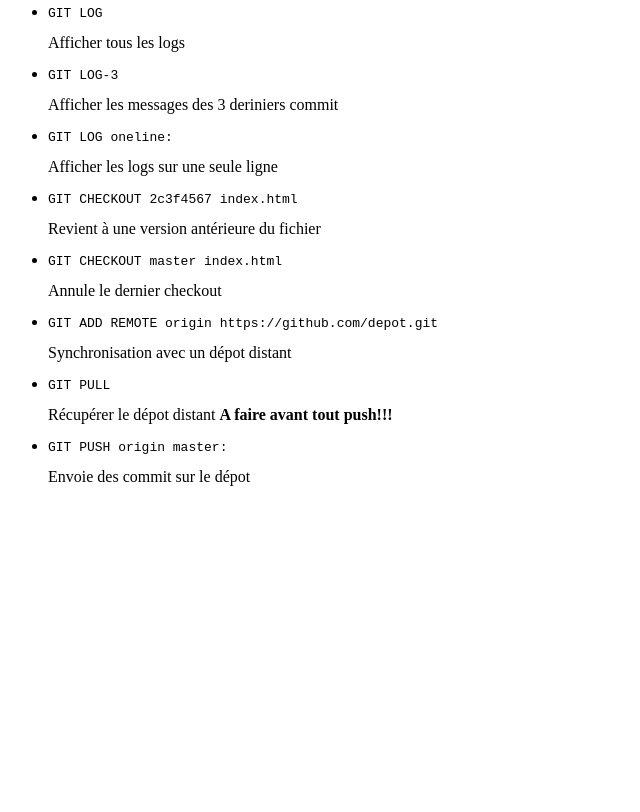
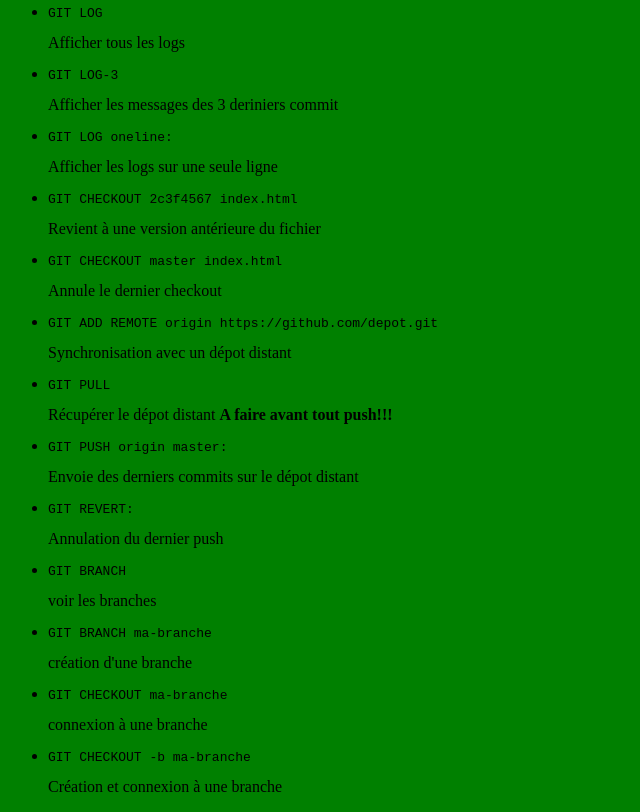
Before and after one commit to dauphine23/projetGit, a plain HTML site: page index.html in a window 1280 px wide. Shown: the part 697-1509 px from the top of the page, without its empty margins (0-640 px from the left). Before the commit the page ends 1199 px from the top, so only its background shows below. Drawn offline with Linux system fonts and the light colour scheme.

```diff
--- a/css/style.css
+++ b/css/style.css
@@ -1 +1,4 @@
 h1{ color: pink; }
+body{
+	background: green;
+}
--- a/index.html
+++ b/index.html
@@ -24,7 +24,12 @@
 		<li><pre>GIT CHECKOUT master index.html</pre>Annule le dernier checkout</li>
 		<li><pre>GIT ADD REMOTE origin https://github.com/depot.git</pre>Synchronisation avec un dépot distant</li>
 		<li><pre>GIT PULL</pre>Récupérer le dépot distant <strong>A faire avant tout push!!!</strong></li>
-		<li><pre>GIT PUSH origin master:</pre>Envoie des commit sur le dépot </li>
+		<li><pre>GIT PUSH origin master:</pre>Envoie des derniers commits sur le dépot distant </li>
+		<li><pre>GIT REVERT:</pre>Annulation du dernier push</li>
+		<li><pre>GIT BRANCH</pre>voir les branches</li>
+		<li><pre>GIT BRANCH ma-branche</pre>création d'une branche</li>
+		<li><pre>GIT CHECKOUT ma-branche</pre>connexion à une branche</li>
+		<li><pre>GIT CHECKOUT -b ma-branche</pre>Création et connexion à une  branche</li>
 	</ul>
 </body>
 </html>
```
